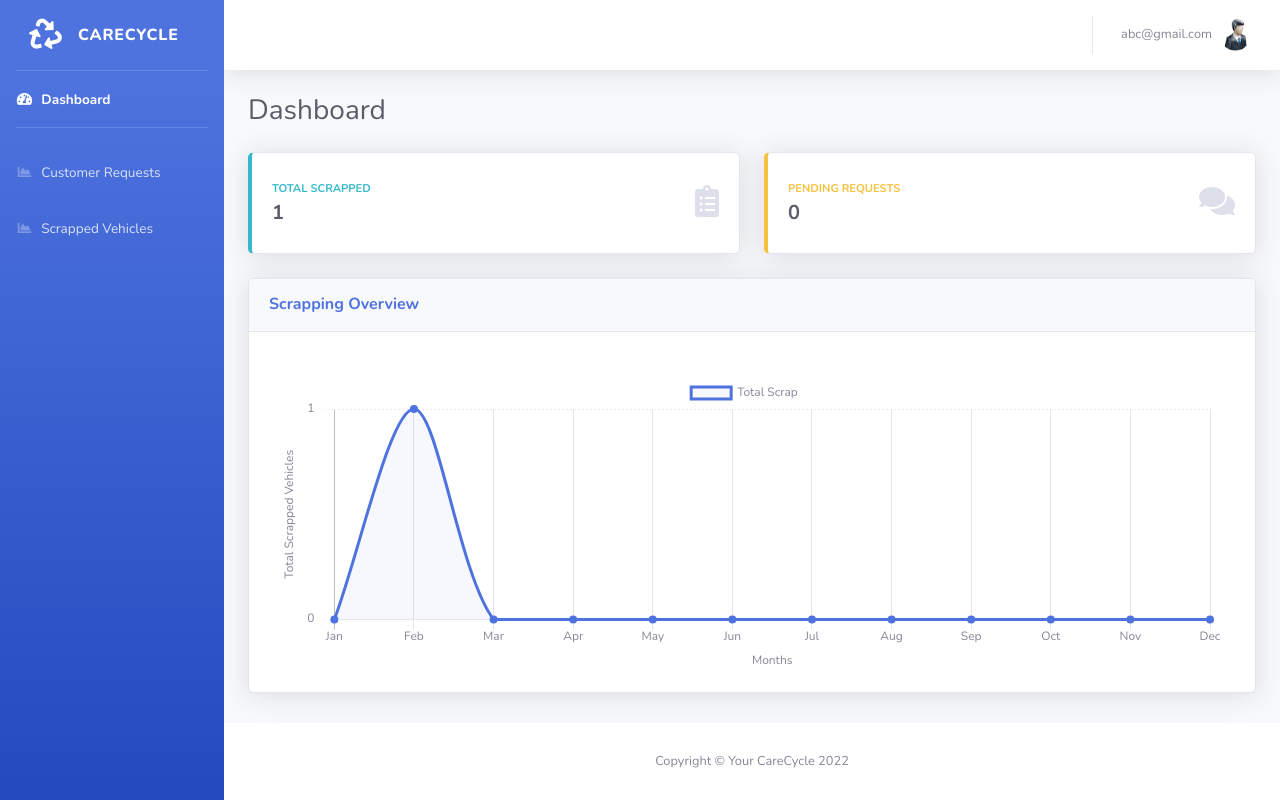
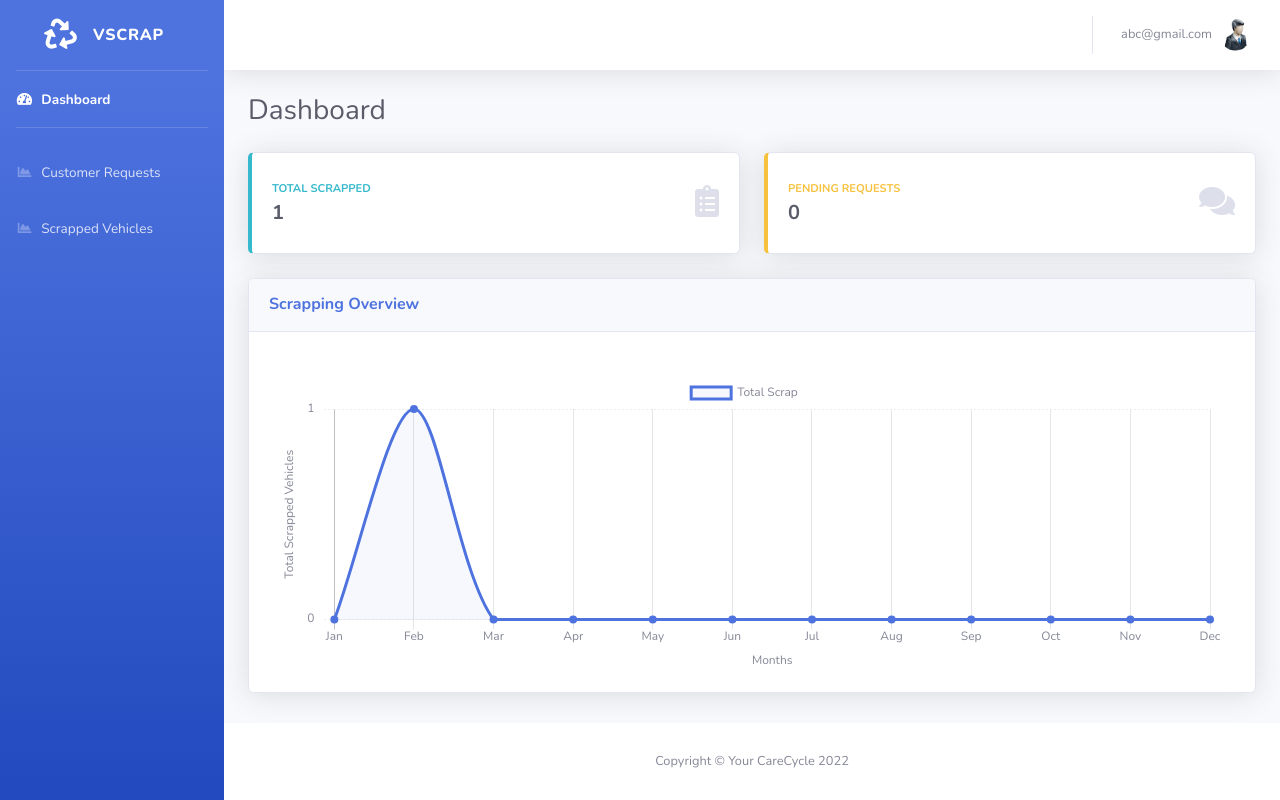
Before and after one commit to ashlyelizasunny/2022_IBM_Code_Challenge_VScrap, a PHP site: page /scrap_company/user/index.php in a window 1280 px wide. Run offline with PHP 8.4, Linux system fonts and the light colour scheme; a user stored in the database is signed in; data comes from the database, SQL or seed files in the repository.

Commit message:
Update header.php

```diff
--- a/scrap_company/user/header.php
+++ b/scrap_company/user/header.php
@@ -58,7 +58,7 @@ $username=$_SESSION['username'];
         <div class="sidebar-brand-icon rotate-n-15">
           <i class="fa fa-recycle"></i>
         </div>
-        <div class="sidebar-brand-text mx-3">CareCycle </div>
+        <div class="sidebar-brand-text mx-3">VScrap  </div>
       </a>
 
       <!-- Divider -->
```
